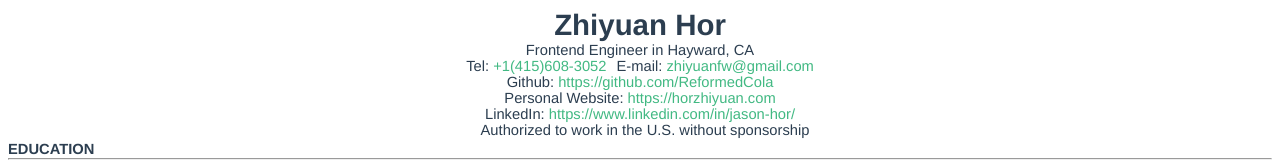
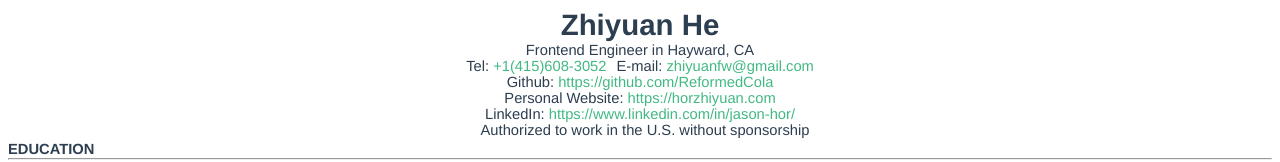
Before and after one commit to ReformedCola/resume-builder, a Vue app: page / in a window 1280 px wide. Shown: the top 162 px of the page. Built offline with nearby package versions, Linux system fonts and the light colour scheme.

Commit message:
Fix typo

```diff
--- a/src/assets/info.js
+++ b/src/assets/info.js
@@ -1,5 +1,5 @@
 export default {
-  name: 'Zhiyuan Hor',
+  name: 'Zhiyuan He',
   tel: '+1(415)608-3052',
   email: 'zhiyuanfw@gmail.com',
   github: 'https://github.com/ReformedCola',
```
